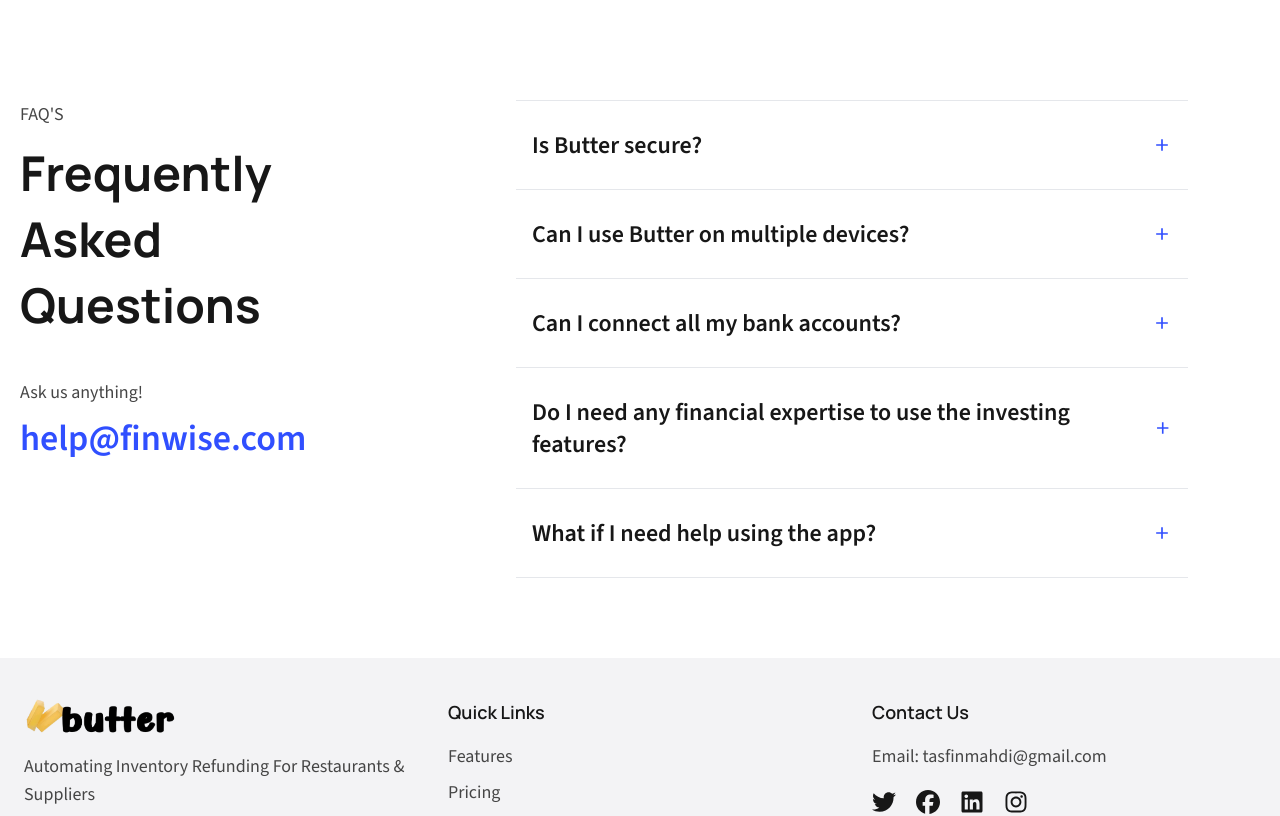
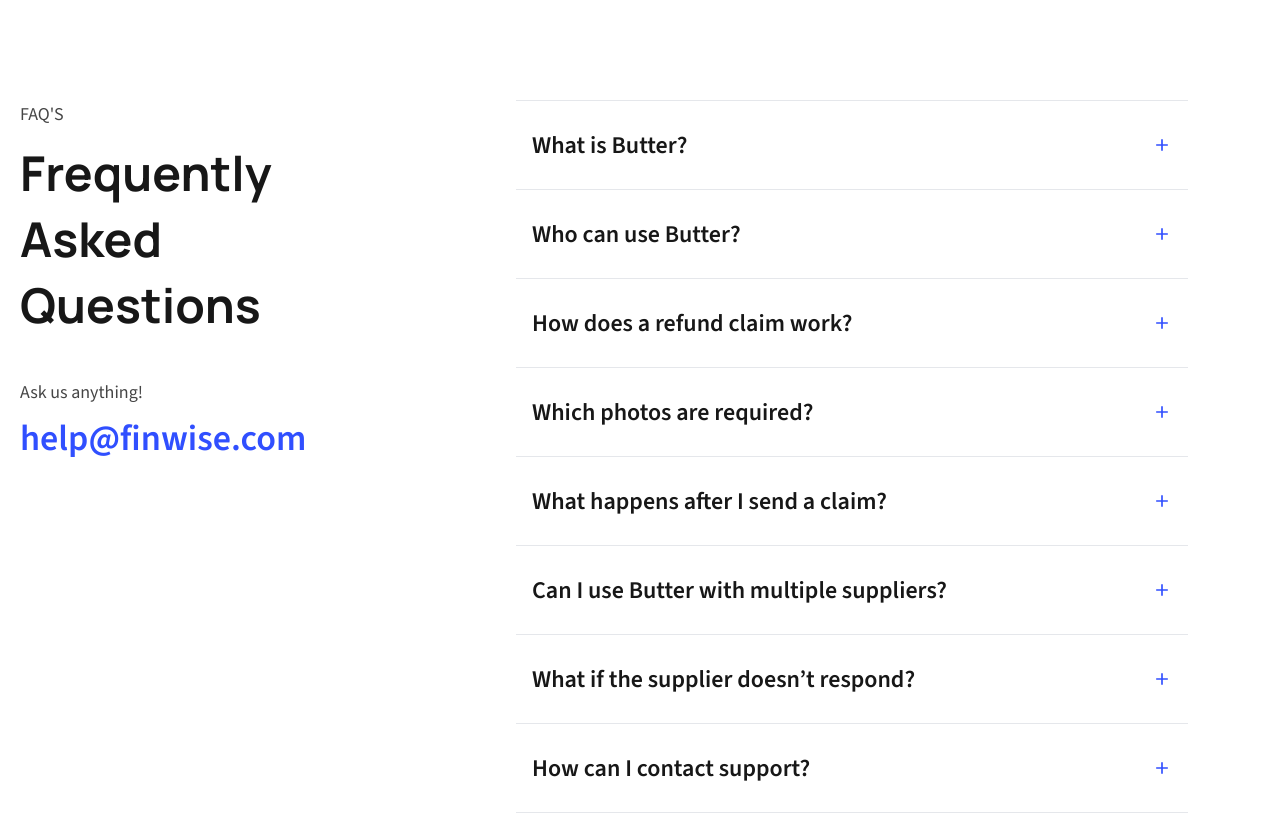
Before and after one commit to mahditasfin/butter-website-main, a Next.js app: page / in a window 1280 px wide. Shown: the part 5440-6256 px from the top of the page. Built offline with nearby package versions, Linux system fonts and the light colour scheme.

Commit message:
Update faq.ts

```diff
--- a/src/data/faq.ts
+++ b/src/data/faq.ts
@@ -3,23 +3,43 @@
 
 export const faqs: IFAQ[] = [
   {
-        question: `Is ${siteDetails.siteName} secure?`,
-        answer: 'Absolutely. We use bank-level encryption to protect your data and never store your login information. Plus, our biometric authentication adds an extra layer of security.',
+    question: `What is ${siteDetails.siteName}?`,
+    answer: `${siteDetails.siteName} is an end-to-end inventory refund-management system connecting food outlets with their suppliers.`,
   },
   {
-        question: `Can I use ${siteDetails.siteName} on multiple devices?`,
-        answer: 'Absolutely! Your Finwise account syncs seamlessly across all your devices - smartphone, tablet, and computer.',
+    question: `Who can use ${siteDetails.siteName}?`,
+    answer:
+      "Restaurants, cafés, catering companies, convenience stores—any venue that sells food—as well as their suppliers and sales reps.",
   },
   {
-        question: 'Can I connect all my bank accounts?',
-        answer: `Yes! ${siteDetails.siteName} supports connections with over 10,000 financial institutions worldwide. Simply log in through our secure portal to link your accounts.`
+    question: "How does a refund claim work?",
+    answer:
+      "Open the app, click on add claim, add three photos (barcode, invoice, product evidence), then send the claim by email to the supplier’s sales rep.",
   },
   {
-        question: 'Do I need any financial expertise to use the investing features?',
-        answer: 'Not at all! Our expert-curated portfolios and educational resources make investing accessible to everyone, regardless of experience level.',
+    question: "Which photos are required?",
+    answer:
+      "Clear barcode of the item, invoice image showing price & date & one photo proving the damage and quality issue related to the inventory item.",
   },
   {
-        question: 'What if I need help using the app?',
-        answer: 'Our dedicated support team is available 24/7 via chat or email. Plus, we offer extensive in-app tutorials and a comprehensive knowledge base to help you make the most of Finwise.'
-    }
+    question: "What happens after I send a claim?",
+    answer:
+      "The sales rep receives an email with your evidence and claim details. They can accept, reject, or relay it for approval to their accounting team.",
+  },
+  {
+    question: `Can I use ${siteDetails.siteName} with multiple suppliers?`,
+    answer:
+      "Yes. Butter is supplier-agnostic—you can add as many supplier contacts as you like and send each claim to the appropriate sales rep with a single tap.",
+  },
+  {
+    question: "What if the supplier doesn’t respond?",
+    answer:
+      "You can nudge the rep automatically at 24 h, 48 h, and 72 h intervals until a decision is made.",
+  },
+
+  {
+    question: "How can I contact support?",
+    answer:
+      "Please contact us at tasfinmahdi@gmail.com, and we will get back to you as soon as possible.",
+  },
 ];
```
Lines whose indentation alone changed are shown as unchanged.
